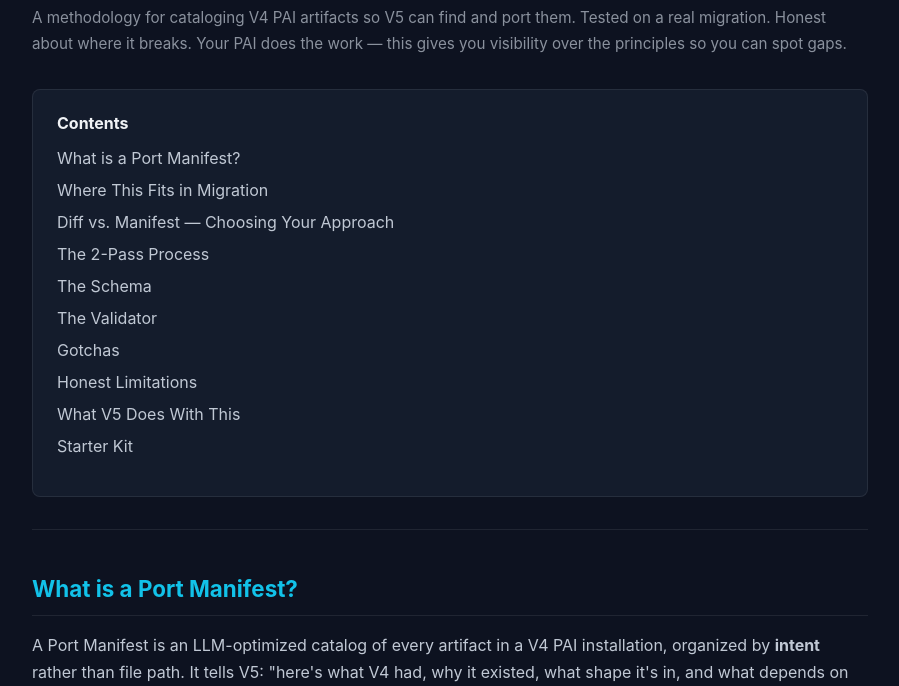
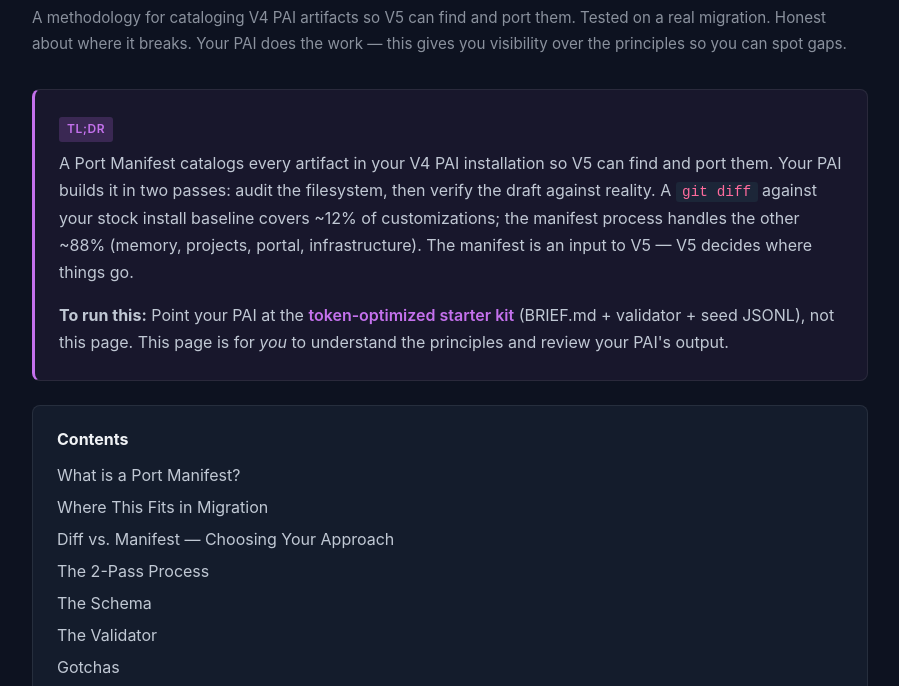
Before and after one commit to tzioup/port-manifest-guide, a plain HTML site: page index.html in a window 1280 px wide. Shown: the part 89-775 px from the top of the page, without its empty margins (190-1089 px from the left). Drawn offline with Linux system fonts and the light colour scheme.

Commit message:
Add TL;DR with starter kit link, README for repo landing page

```diff
--- a/index.html
+++ b/index.html
@@ -257,6 +257,12 @@ hr {
 
 <h1>Building a Port Manifest</h1>
 <p class="subtitle">A methodology for cataloging V4 PAI artifacts so V5 can find and port them. Tested on a real migration. Honest about where it breaks. Your PAI does the work &mdash; this gives you visibility over the principles so you can spot gaps.</p>
+
+<div class="card" style="border-left: 3px solid var(--purple); background: rgba(196, 113, 237, 0.06);">
+<span class="label" style="background: rgba(196, 113, 237, 0.2); color: var(--purple);">TL;DR</span>
+<p>A Port Manifest catalogs every artifact in your V4 PAI installation so V5 can find and port them. Your PAI builds it in two passes: audit the filesystem, then verify the draft against reality. A <code>git diff</code> against your stock install baseline covers ~12% of customizations; the manifest process handles the other ~88% (memory, projects, portal, infrastructure). The manifest is an input to V5 &mdash; V5 decides where things go.</p>
+<p style="margin-bottom:0;"><strong>To run this:</strong> Point your PAI at the <a href="template/BRIEF.md" style="color: var(--purple); font-weight: 600;">token-optimized starter kit</a> (BRIEF.md + validator + seed JSONL), not this page. This page is for <em>you</em> to understand the principles and review your PAI's output.</p>
+</div>
 
 <div class="toc">
 <strong style="color: var(--text-primary);">Contents</strong>
```
Also changed, not shown: 1 other file.
